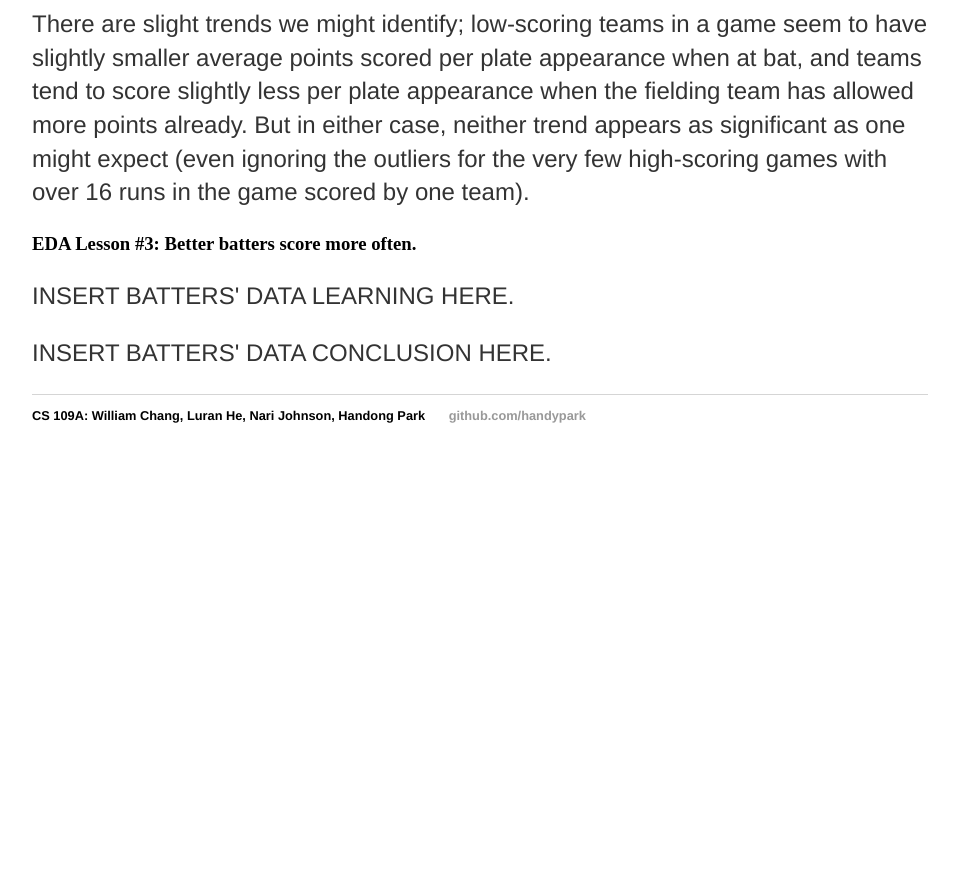
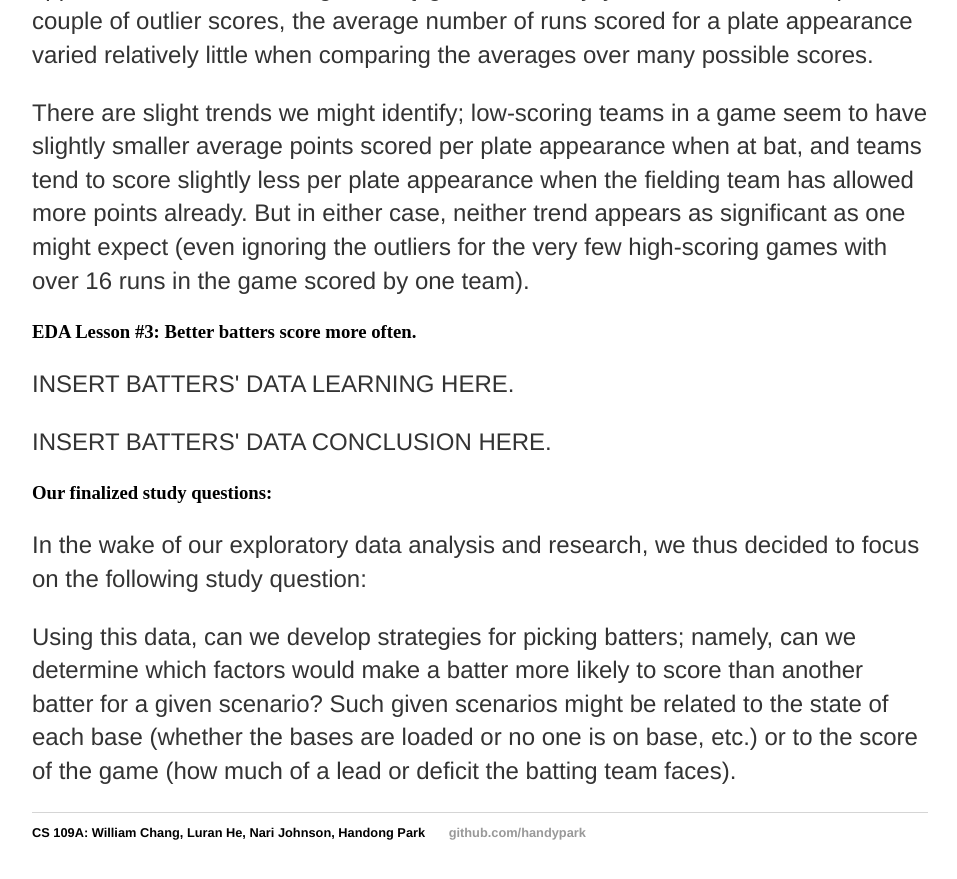
Before and after one commit to handypark/handypark.github.io, a Jekyll site: the page built from data.html, in a window 1280 px wide and 900 px high, scrolled down 1755 px. Shown: the top 879 px of the window, without its empty margins (160-1117 px from the left). Built offline with Jekyll 4.4.1, drawn with Linux system fonts in a browser that asks for light colours; before the commit the page ends 2238 px from its top, so only the background shows below that.

Commit message:
Update data.html

```diff
--- a/data.html
+++ b/data.html
@@ -11,6 +11,7 @@
 		To study our question, we gathered play-by-play data for all games played in the 2017 season.
 		Our scraped play-by-play data, which we gathered from https://www.baseball-reference.com/leagues/MLB-schedule.shtml,
 		records the following things:
+	</p>
 	<ul>
 		<li>Batter: Who is at bat?</li>
 		<li>Pitcher: Who is the opposing pitcher?</li>
@@ -19,6 +20,7 @@
 		<li>Score: What is the score of the game at this point?</li>
 		<li>Outcome: How many runs are scored on this play?</li>
     	</ul>
+	<p>
 		This data was scraped from the web from the baseball reference pages, and then we worked to clean and manipulate it
 		so that we could have a variable for whether each individual base was occupied, as well as a calculation of the number
 		of runs scored on each particular plate appearance.
@@ -66,4 +68,14 @@
 	<p>
 		INSERT BATTERS' DATA CONCLUSION HERE.
 	</p>
+	<h3>Our finalized study questions:</h3>
+	<p>
+		In the wake of our exploratory data analysis and research, we thus decided to focus on the following study question:
+	</p>
+	<p>
+		Using this data, can we develop strategies for picking batters; namely, can we determine which factors would make a
+		batter more likely to score than another batter for a given scenario? Such given scenarios might be related to the state of
+		each base (whether the bases are loaded or no one is on base, etc.) or to the score of the game (how much of a lead
+		or deficit the batting team faces).
+	</p>
 </div><!-- /.blurb -->
```
Lines whose indentation alone changed are shown as unchanged.
